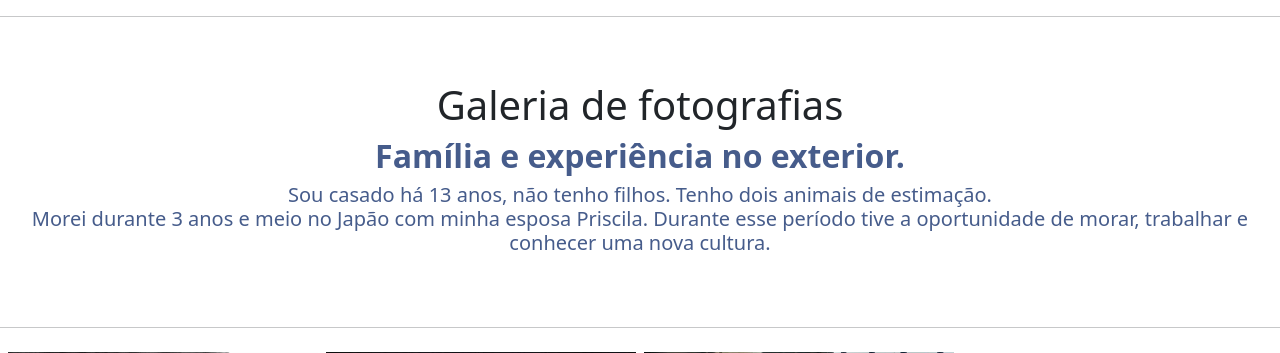
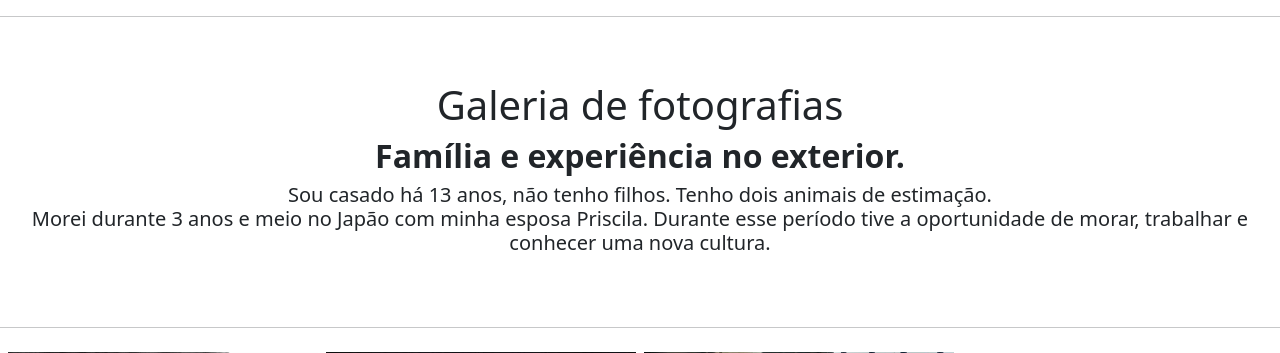
Before and after one commit to fernandoeto/designdigital, a Flask app: page /sobre in a window 1280 px wide. Shown: the part 600-953 px from the top of the page. Run offline with Flask 2, Linux system fonts and the light colour scheme; some libraries are stand-ins or nearby versions.

Commit message:
Corrigido cor da fonte do cabeçalho.

```diff
--- a/static/css/estilos.css
+++ b/static/css/estilos.css
@@ -37,13 +37,11 @@ h1 {
 }
 
 h2 {
-  color: #465C8B;
-  text-align: center;
+    text-align: center;
 }
 
 h5 {
-  color: #465C8B;
-  text-align: center;
+    text-align: center;
 }
 
 p {
```
